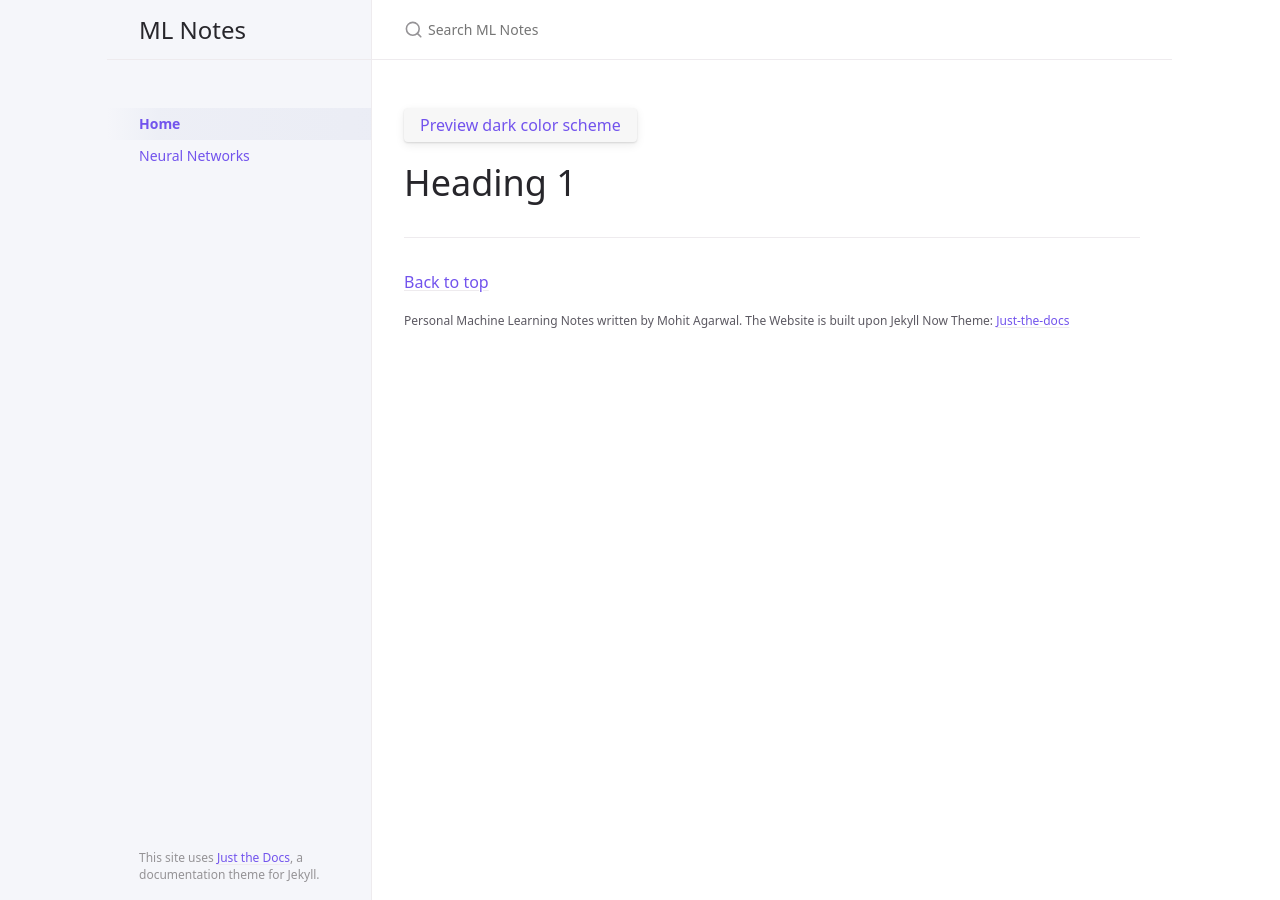
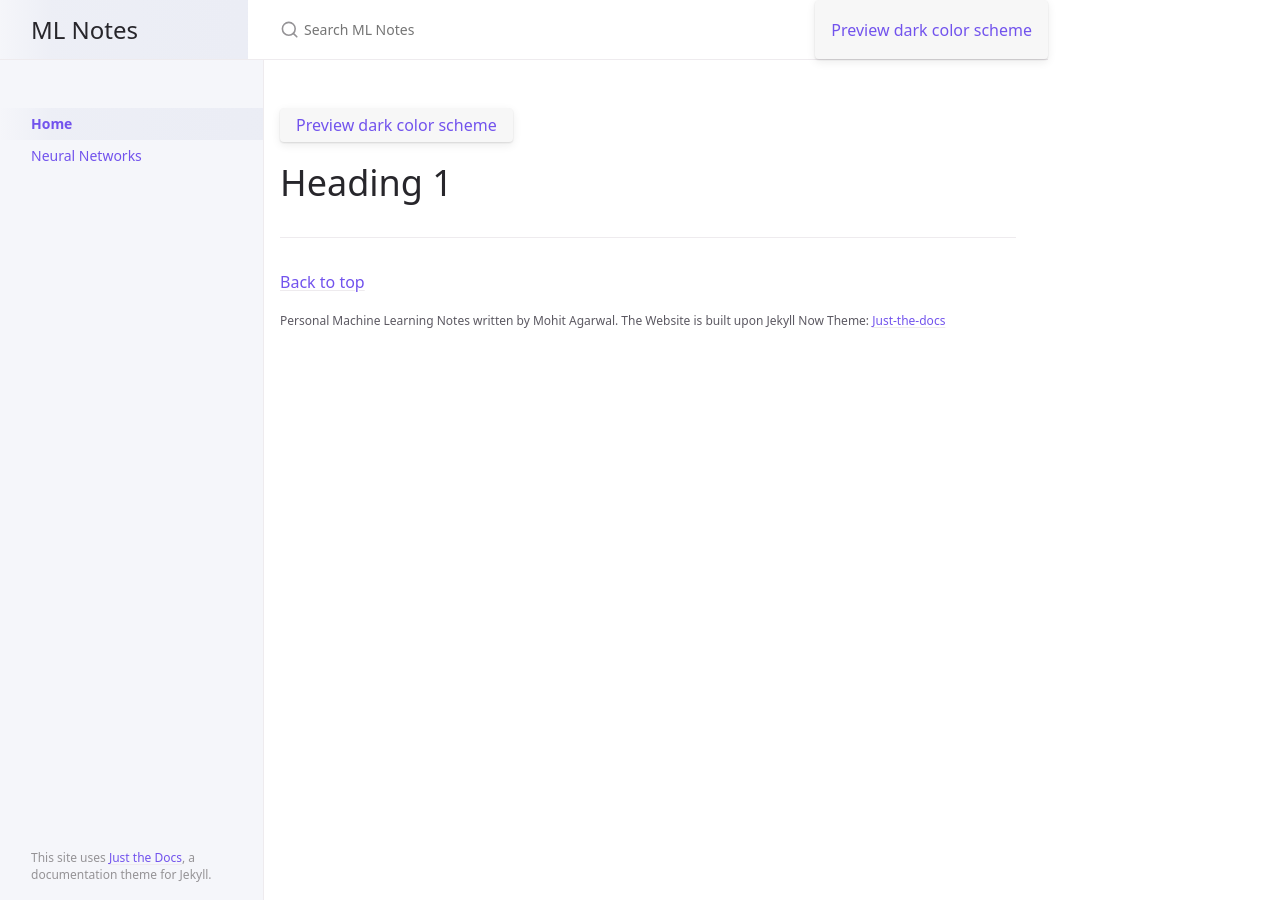
Before and after one commit to meagmohit/ml-notes, a Jekyll site: the page built from index.md, in a window 1280 px wide. Built offline with Jekyll 4.4.1, drawn with Linux system fonts in a browser that asks for light colours.

Commit message:
changes in size

```diff
--- a/_layouts/default.html
+++ b/_layouts/default.html
@@ -119,21 +119,6 @@ layout: table_wrappers
       {% if site.aux_links %}
         <nav aria-label="Auxiliary" class="aux-nav">
           <ul class="aux-nav-list">
-            <button class="btn js-toggle-dark-mode">Preview dark color scheme</button>
-
-            <script>
-            const toggleDarkMode = document.querySelector('.js-toggle-dark-mode');
-
-            jtd.addEvent(toggleDarkMode, 'click', function(){
-              if (jtd.getTheme() === 'dark') {
-                jtd.setTheme('light');
-                toggleDarkMode.textContent = 'Preview dark color scheme';
-              } else {
-                jtd.setTheme('dark');
-                toggleDarkMode.textContent = 'Return to the light side';
-              }
-            });
-            </script>
             {% for link in site.aux_links %}
               <li class="aux-nav-list-item">
                 <a href="{{ link.last }}" class="site-button"
@@ -148,6 +133,20 @@ layout: table_wrappers
           </ul>
         </nav>
       {% endif %}
+      <button class="btn js-toggle-dark-mode">Preview dark color scheme</button>
+      <script>
+      const toggleDarkMode = document.querySelector('.js-toggle-dark-mode');
+
+      jtd.addEvent(toggleDarkMode, 'click', function(){
+        if (jtd.getTheme() === 'dark') {
+          jtd.setTheme('light');
+          toggleDarkMode.textContent = 'Preview dark color scheme';
+        } else {
+          jtd.setTheme('dark');
+          toggleDarkMode.textContent = 'Return to the light side';
+        }
+      });
+      </script>
     </div>
     <div id="main-content-wrap" class="main-content-wrap">
       {% unless page.url == "/" %}
--- a/_sass/layout.scss
+++ b/_sass/layout.scss
@@ -17,7 +17,8 @@
   }
 
   @include mq(lg) {
-    width: calc((100% - #{$nav-width + $content-width}) / 2 + #{$nav-width});
+    width: $nav-width-md;
+    // calc((100% - #{$nav-width + $content-width}) / 2 + #{$nav-width});
     min-width: $nav-width;
   }
 }
@@ -30,9 +31,8 @@
   }
 
   @include mq(lg) {
-    margin-left: calc(
-      (100% - #{$nav-width + $content-width}) / 2 + #{$nav-width}
-    );
+    margin-left: $nav-width-md;
+    // calc((100% - #{$nav-width + $content-width}) / 2 + #{$nav-width});
   }
 }
 
--- a/_sass/support/_variables.scss
+++ b/_sass/support/_variables.scss
@@ -109,7 +109,7 @@ $border-color: $grey-lt-100 !default;
 $gutter-spacing: $sp-6 !default;
 $gutter-spacing-sm: $sp-4 !default;
 $nav-width: 264px !default;
-$nav-width-md: 200px !default;
+$nav-width-md: 248px !default;
 $nav-list-item-height: $sp-6 !default;
 $nav-list-item-height-sm: $sp-8 !default;
 $nav-list-expander-right: true;
```
